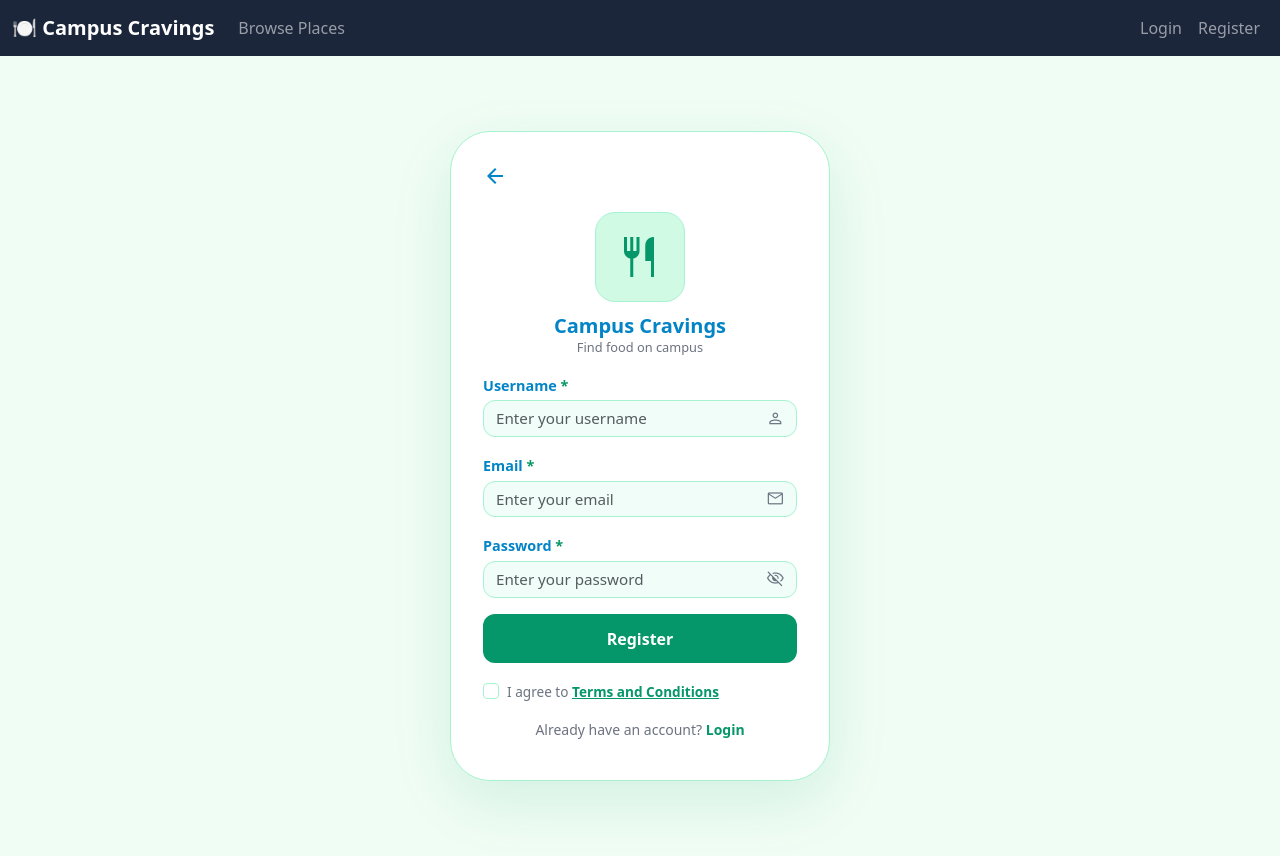
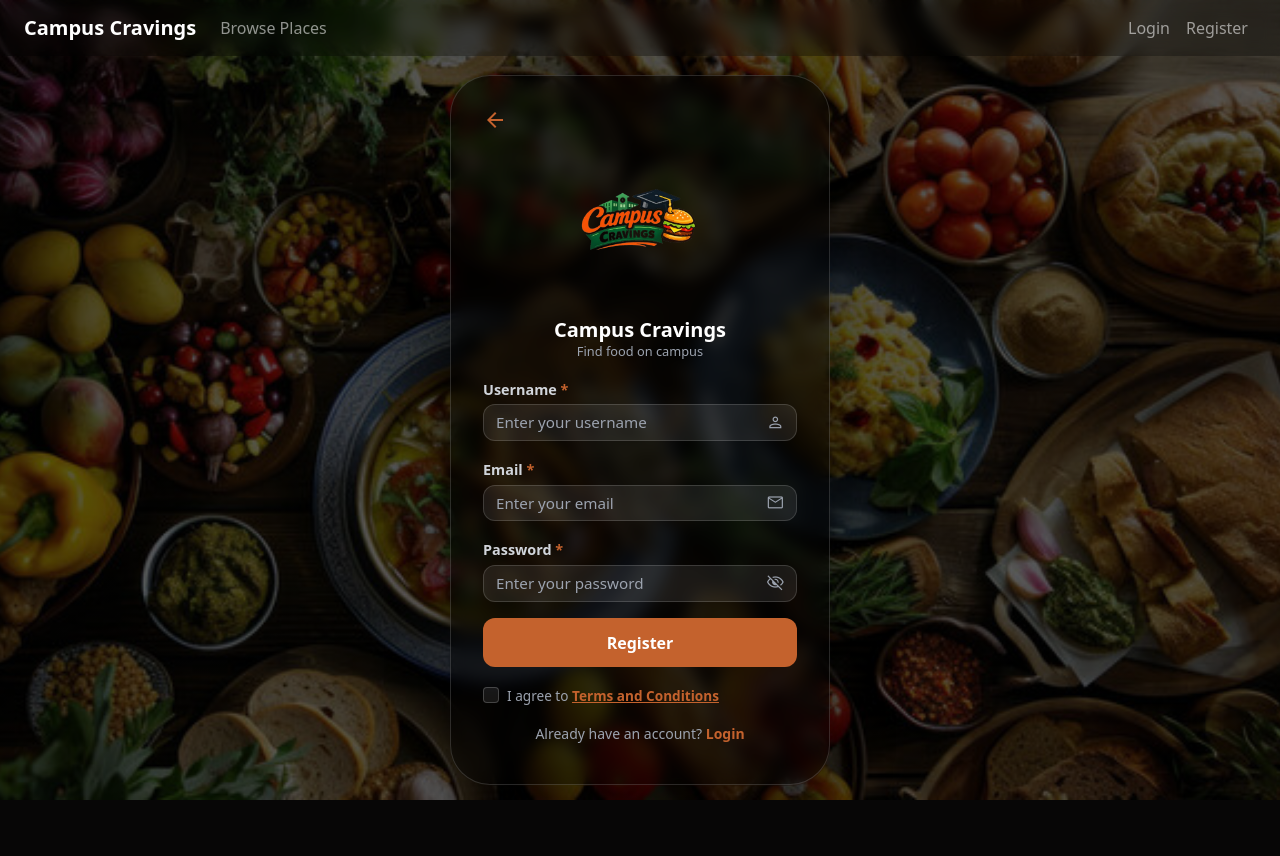
Before and after one commit to campus-cravings-org/campus-cravings, a Python web app: template app/templates/register.html in a window 1280 px wide. After the commit the page ends 800 px from the top, so only its background shows below. Run offline with Jinja, Linux system fonts and the light colour scheme; the template is opened without the code that fills it, so the values that code supplies are empty; some libraries are stand-ins or nearby versions.

Commit message:
styled welcome, login, register pages and added review form

```diff
--- a/app/routers/__init__.py
+++ b/app/routers/__init__.py
@@ -14,4 +14,4 @@ static_files = StaticFiles(directory="app/static")
 router = APIRouter(tags=["Jinja Based Endpoints"], include_in_schema=get_settings().env.lower() in ["dev","development"])
 api_router = APIRouter(tags=["API Endpoints"], prefix="/api")
 
-from . import (index, login, register, admin_home, user_home, users, logout, places, browse, welcome, terms, place_detail, favourites)
+from . import (index, login, register, admin_home, user_home, users, logout, places, browse, welcome, terms, place_detail, favourites, reviews)
--- a/app/static/css/app.css
+++ b/app/static/css/app.css
@@ -0,0 +1,3 @@
+body {
+    padding-top: 56px;
+}
--- a/app/templates/navbar.html
+++ b/app/templates/navbar.html
@@ -1,6 +1,6 @@
-<nav class="navbar navbar-expand-lg navbar-dark" style="background-color: #1b263b;">
-    <div class="container-fluid">
-        <a class="navbar-brand fw-bold" href="/places">🍽️ Campus Cravings</a>
+<nav class="navbar navbar-expand-lg navbar-dark" style="background-color: rgba(0,0,0,0.3); backdrop-filter: blur(8px); position: fixed; top: 0; left: 0; right: 0; z-index: 999;">
+    <div class="container-fluid px-4">
+        <a class="navbar-brand fw-bold" href="/places">Campus Cravings</a>
         <button class="navbar-toggler" type="button" data-bs-toggle="collapse" data-bs-target="#navbarNav">
             <span class="navbar-toggler-icon"></span>
         </button>
@@ -26,7 +26,7 @@
                     <span class="nav-link text-light">Welcome, {{ user.username }}</span>
                 </li>
                 <li class="nav-item">
-                    <a class="nav-link text-danger" href="/logout">Logout</a>
+                    <a class="nav-link" style="color: #C4622D;" href="/logout">Logout</a>
                 </li>
                 {% else %}
                 <li class="nav-item">
--- a/app/templates/register.html
+++ b/app/templates/register.html
@@ -3,26 +3,28 @@
 
 {% block internal_css %}
 <style>
-    /* ── Page background: Fresh Cream #F0FDF4 ── */
     body {
-        background-color: #F0FDF4;
+        margin: 0;
+        padding: 0;
         min-height: 100vh;
+        background-image: linear-gradient(rgba(0,0,0,0.65), rgba(0,0,0,0.65)), url('/static/img/welcome.jpg');
+        background-size: cover;
+        background-position: center;
     }
 
-    /* ── Card: White #FFFFFF, border Mint Border #A7F3D0 ── */
     .phone-card {
-        background: #FFFFFF;
+        background: rgba(0, 0, 0, 0.5);
+        backdrop-filter: blur(8px);
         border-radius: 40px;
         max-width: 380px;
         width: 100%;
         padding: 2rem 2rem 2.5rem;
-        box-shadow: 0 20px 60px rgba(5, 150, 105, 0.12);
-        border: 1.5px solid #A7F3D0;
+        box-shadow: 0 20px 60px rgba(0, 0, 0, 0.4);
+        border: 1px solid rgba(255, 255, 255, 0.15);
     }
 
-    /* ── Back arrow: Sky Blue #0284C7 ── */
     .back-btn {
-        color: #0284C7;
+        color: #C4622D;
         text-decoration: none;
         display: flex;
         align-items: center;
@@ -30,70 +32,68 @@
     }
 
     .back-btn:hover {
-        color: #059669;
+        color: #A34E22;
     }
 
-    /* ── Logo box: Pale Mint #D1FAE5, border Mint Border #A7F3D0 ── */
-    .logo-box {
-        width: 90px;
-        height: 90px;
-        border-radius: 20px;
-        border: 1.5px solid #A7F3D0;
+    .logo-img {
+        width: 150px;
+        height: auto;
+        display: block;
         margin: 0 auto 0.75rem;
-        display: flex;
-        align-items: center;
-        justify-content: center;
-        background: #D1FAE5;
     }
 
-    /* ── Logo icon: Emerald Green #059669 ── */
-    .logo-box .material-symbols-outlined {
-        font-size: 3rem;
-        color: #059669;
+    .phone-card h5 {
+        color: #FFFFFF;
     }
 
-    /* ── Heading: Sky Blue #0284C7 ── */
-    .phone-card h5 {
-        color: #0284C7;
+    .tagline {
+        color: #9CA3AF;
+        font-size: 0.8rem;
+    }
+
+    .form-label {
+        color: #D1D5DB;
+        font-size: 0.9rem;
     }
 
     .input-icon-wrapper {
         position: relative;
     }
 
-    /* ── Input: background #F0FDF9, border Mint Border #A7F3D0 ── */
     .input-icon-wrapper .form-control {
         padding-right: 2.8rem;
         border-radius: 12px;
-        border: 1.5px solid #A7F3D0;
-        background: #F0FDF9;
+        border: 1.5px solid rgba(255,255,255,0.15);
+        background: rgba(255,255,255,0.08);
         font-size: 0.95rem;
-        color: #064E3B;
+        color: #FFFFFF;
     }
 
-    /* ── Input focus: Emerald Green #059669 ── */
-    .input-icon-wrapper .form-control:focus {
-        background: #FFFFFF;
-        border-color: #059669;
-        box-shadow: 0 0 0 3px rgba(5, 150, 105, 0.12);
+    .input-icon-wrapper .form-control::placeholder {
+        color: #9CA3AF;
     }
 
-    /* ── Field icons: Slate Gray #6B7280 ── */
+    .input-icon-wrapper .form-control:focus {
+        background: rgba(255,255,255,0.12);
+        border-color: #C4622D;
+        box-shadow: 0 0 0 3px rgba(196, 98, 45, 0.2);
+        color: #FFFFFF;
+    }
+
     .input-icon-wrapper .input-icon {
         position: absolute;
         right: 0.75rem;
         top: 50%;
         transform: translateY(-50%);
-        color: #6B7280;
+        color: #9CA3AF;
         font-size: 1.2rem;
         cursor: pointer;
         user-select: none;
         font-variation-settings: 'FILL' 0, 'wght' 300, 'GRAD' 0, 'opsz' 24;
     }
 
-    /* ── Primary button: Emerald Green #059669 ── */
     .btn-register {
-        background-color: #059669;
+        background-color: #C4622D;
         color: #FFFFFF;
         border: none;
         border-radius: 12px;
@@ -104,144 +104,128 @@
         transition: background-color 0.2s;
     }
 
-    /* ── Button hover: Emerald Dark #047857 ── */
     .btn-register:hover {
-        background-color: #047857;
+        background-color: #A34E22;
         color: #FFFFFF;
     }
 
-    /* ── Error pill: Pale Mint bg, Sky Blue Dark text ── */
     .error-pill {
-        background-color: #D1FAE5;
-        border: 1px solid #A7F3D0;
+        background-color: rgba(196, 98, 45, 0.2);
+        border: 1px solid rgba(196, 98, 45, 0.4);
         border-radius: 20px;
         padding: 0.35rem 1rem;
         font-size: 0.82rem;
-        color: #0369A1;
+        color: #F4A67A;
         display: inline-block;
     }
 
-    /* ── Checkbox: checked Emerald Green #059669 ── */
     .form-check-input {
         border-radius: 4px;
-        border: 1.5px solid #A7F3D0;
+        border: 1.5px solid rgba(255,255,255,0.2);
+        background: rgba(255,255,255,0.08);
         cursor: pointer;
     }
 
     .form-check-input:checked {
-        background-color: #059669;
-        border-color: #059669;
+        background-color: #C4622D;
+        border-color: #C4622D;
     }
 
-    /* ── T&C link: Emerald Green #059669 ── */
+    .form-check-label {
+        color: #9CA3AF;
+        font-size: 0.85rem;
+    }
+
     .form-check-label a {
-        color: #059669;
+        color: #C4622D;
         font-weight: 600;
         text-decoration: underline;
     }
 
     .form-check-label a:hover {
-        color: #047857;
+        color: #A34E22;
     }
 
-    /* ── Login link: Emerald Green #059669 ── */
     .login-link {
-        color: #059669;
+        color: #C4622D;
         font-weight: 600;
         text-decoration: none;
     }
 
     .login-link:hover {
-        color: #047857;
+        color: #A34E22;
         text-decoration: underline;
     }
 </style>
 {% endblock %}
 
-
 {% block content %}
-<div class="d-flex align-items-center justify-content-center" style="min-height: 100vh; background-color: #F0FDF4;">
+<div class="d-flex align-items-center justify-content-center" style="min-height: 100vh; padding-top: 60px;">
     <div class="phone-card">
 
-        <!-- Back arrow: Sky Blue #0284C7 -->
         <a href="{{ url_for('welcome_view') }}" class="back-btn">
             <span class="material-symbols-outlined">arrow_back</span>
         </a>
 
-        <!-- Logo + branding -->
         <div class="text-center mb-3">
-            <div class="logo-box">
-                <span class="material-symbols-outlined">restaurant</span>
-            </div>
-            <!-- Heading: Sky Blue #0284C7 -->
+            <img src="/static/img/logo.png" alt="Campus Cravings Logo" class="logo-img">
             <h5 class="fw-bold mb-0">Campus Cravings</h5>
-            <!-- Tagline: Slate Gray #6B7280 -->
-            <p style="color: #6B7280; font-size: 0.8rem;" class="mb-0">Find food on campus</p>
+            <p class="tagline mb-0">Find food on campus</p>
         </div>
 
-        <!-- Flash messages: Pale Mint bg, Sky Blue Dark text -->
         {% for message in get_flashed_messages(request) %}
         <div class="text-center mb-2">
             <span class="error-pill">{{ message.message }}</span>
         </div>
         {% endfor %}
 
-        <!-- Signup form (Lab 4/5 pattern) -->
         <form id="signUpForm" method="POST" novalidate>
 
             <div class="mb-3">
-                <!-- Label: Sky Blue #0284C7, asterisk Emerald #059669 -->
-                <label class="form-label fw-semibold mb-1" style="font-size: 0.9rem; color: #0284C7;">
-                    Username <span style="color: #059669;">*</span>
+                <label class="form-label fw-semibold mb-1">
+                    Username <span style="color: #C4622D;">*</span>
                 </label>
                 <div class="input-icon-wrapper">
                     <input type="text" class="form-control" name="username"
                         placeholder="Enter your username" required>
-                    <!-- Icon: Slate Gray #6B7280 -->
                     <span class="material-symbols-outlined input-icon">person</span>
                 </div>
             </div>
 
             <div class="mb-3">
-                <label class="form-label fw-semibold mb-1" style="font-size: 0.9rem; color: #0284C7;">
-                    Email <span style="color: #059669;">*</span>
+                <label class="form-label fw-semibold mb-1">
+                    Email <span style="color: #C4622D;">*</span>
                 </label>
                 <div class="input-icon-wrapper">
                     <input type="email" class="form-control" name="email"
                         placeholder="Enter your email" required>
-                    <!-- Icon: Slate Gray #6B7280 -->
                     <span class="material-symbols-outlined input-icon">mail</span>
                 </div>
             </div>
 
             <div class="mb-3">
-                <label class="form-label fw-semibold mb-1" style="font-size: 0.9rem; color: #0284C7;">
-                    Password <span style="color: #059669;">*</span>
+                <label class="form-label fw-semibold mb-1">
+                    Password <span style="color: #C4622D;">*</span>
                 </label>
                 <div class="input-icon-wrapper">
                     <input type="password" class="form-control" id="passwordInput"
                         name="password" placeholder="Enter your password" required minlength="8">
-                    <!-- Toggle icon: Slate Gray #6B7280 -->
                     <span class="material-symbols-outlined input-icon" id="togglePassword"
                         onclick="togglePassword()">visibility_off</span>
                 </div>
             </div>
 
-            <!-- Button: Emerald Green #059669 -->
             <button type="submit" class="btn btn-register mb-3">Register</button>
 
-            <!-- Checkbox: checked Emerald #059669, link Emerald #059669 -->
             <div class="form-check mb-3">
                 <input class="form-check-input" type="checkbox" id="termsCheck" required>
-                <label class="form-check-label" for="termsCheck"
-                    style="font-size: 0.85rem; color: #6B7280;">
+                <label class="form-check-label" for="termsCheck">
                     I agree to
                     <a href="{{ url_for('terms_view') }}" target="_blank">Terms and Conditions</a>
                 </label>
             </div>
 
-            <!-- Footer: Slate Gray text, Emerald link -->
-            <p class="text-center mb-0" style="font-size: 0.875rem; color: #6B7280;">
+            <p class="text-center mb-0" style="font-size: 0.875rem; color: #9CA3AF;">
                 Already have an account?
                 <a href="{{ url_for('login_view') }}" class="login-link">Login</a>
             </p>
```
Also changed, not shown: app/routers/place_detail.py (+10 -1 lines), app/routers/reviews.py (added, +32 -0 lines), app/templates/login.html (+53 -71 lines), app/templates/place_detail.html (+34 -3 lines), app/templates/welcome.html (+75 -48 lines), app/static/img/logo.png (added), app/static/img/welcome.jpg (added).
